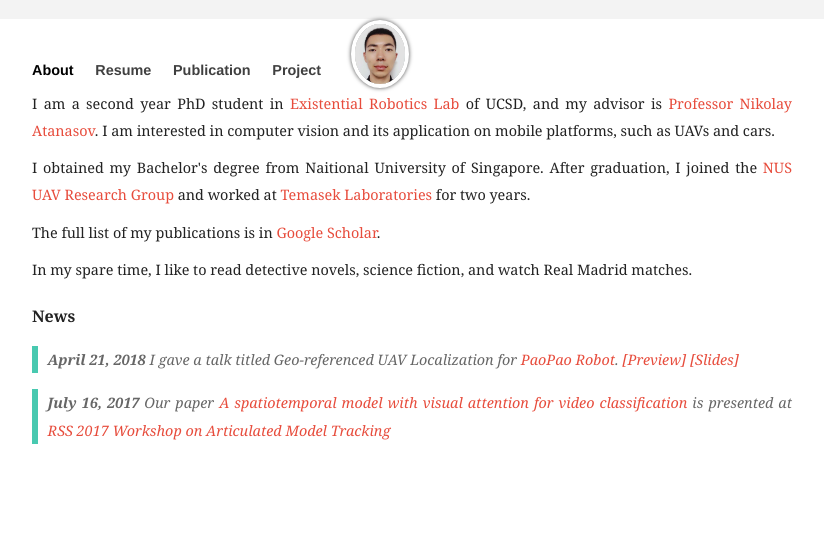
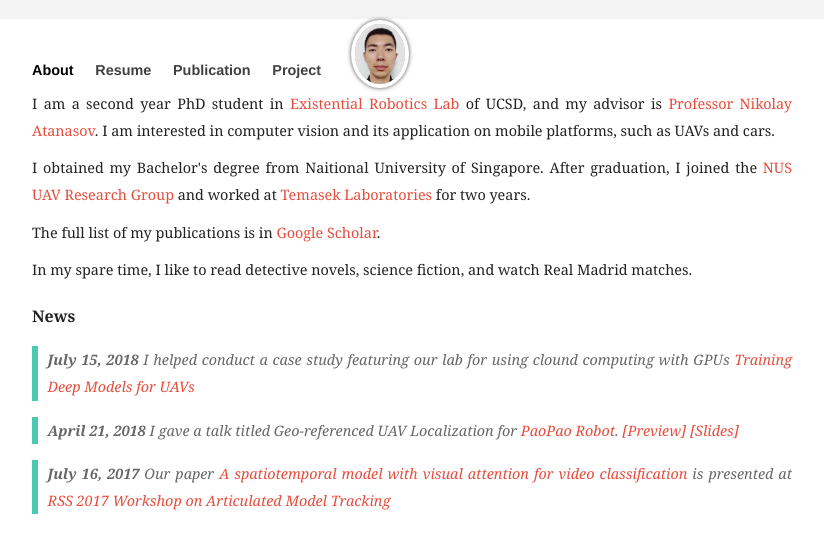
Before and after one commit to moshanATucsd/moshanATucsd.github.io, a Jekyll site: the page built from index.html, in a window 1280 px wide. Shown: the top 553 px of the page, without its empty margins (228-1052 px from the left). Built offline with Jekyll 4.4.1, drawn with Linux system fonts in a browser that asks for light colours; nearby versions of some CDN libraries.

Commit message:
add news

```diff
--- a/_includes/news.html
+++ b/_includes/news.html
@@ -2,6 +2,15 @@
     <div class="post-recents-in-index">
         <strong>News</strong>
     </div>
+
+    <blockquote>
+        <ul>
+            <p>
+            <strong>July 15, 2018</strong>
+            I helped conduct a case study featuring our lab for using clound computing with GPUs <a href="https://www.tenzar.com/library/training-deep-learning-models-for-uav">Training Deep Models for UAVs</a>
+            </p>
+        </ul>
+    </blockquote>
 
     <blockquote>
         <ul>
```
